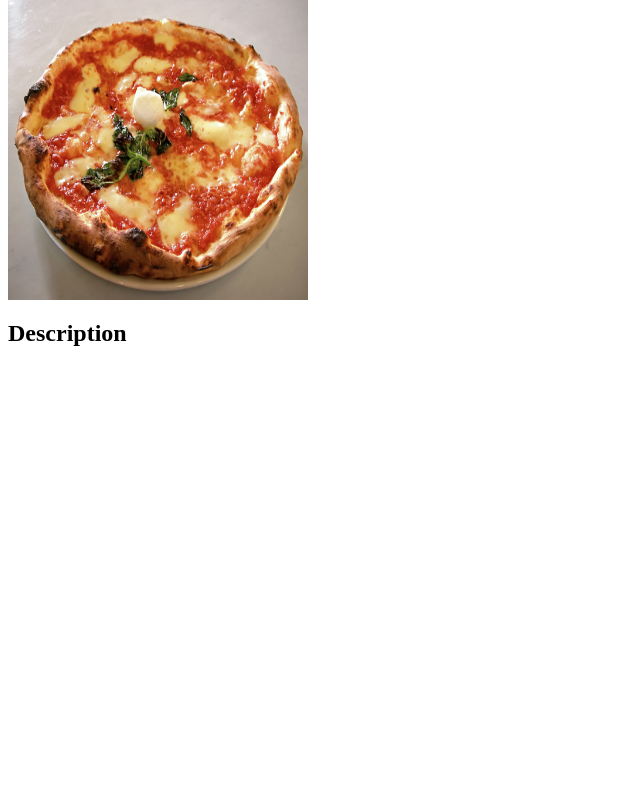
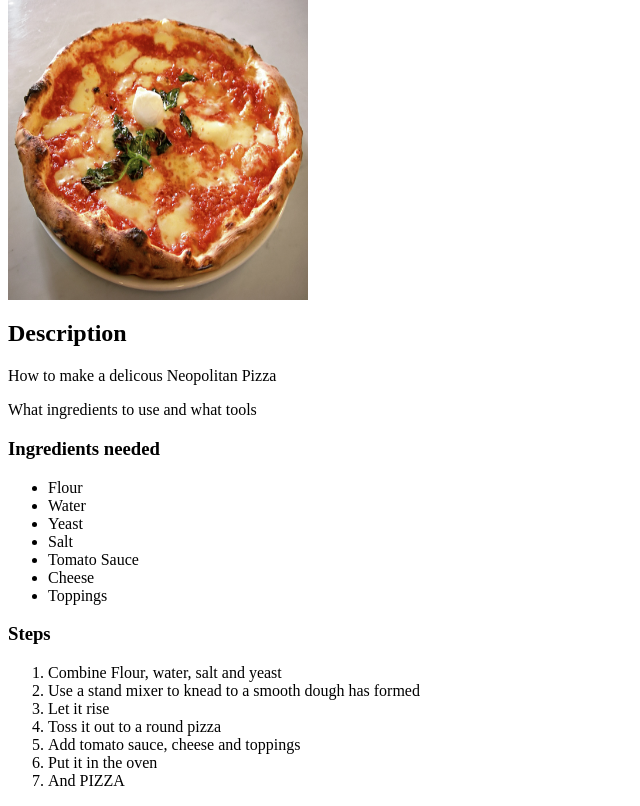
Before and after one commit to tkamundsen/odin-recipes, a plain HTML site: page recipes/neopolitan-pizza.html in a window 1280 px wide. Shown: the part 66-872 px from the top of the page, without its empty margins (0-640 px from the left). Before the commit the page ends 800 px from the top, so only its background shows below. Drawn offline with Linux system fonts and the light colour scheme.

Commit message:
Finished first recipe

```diff
--- a/recipes/neopolitan-pizza.html
+++ b/recipes/neopolitan-pizza.html
@@ -1,7 +1,32 @@
 <html>
+    <head>
+        <title>Italian Pizza</title>
+    </head>
 <body>
     <h1>Italian Pizza</h1>
     <img src="../images/pizza.jpg" alt="Picture of pizza" height="300" width="300"></a>
     <h2>Description</h2>
+    <p>How to make a delicous Neopolitan Pizza</p>
+    <p>What ingredients to use and what tools</p>
+    <h3>Ingredients needed</h3>
+    <ul>
+        <li>Flour</li>
+        <li>Water</li>
+        <li>Yeast</li>
+        <li>Salt</li>
+        <li>Tomato Sauce</li>
+        <li>Cheese</li>
+        <li>Toppings</li>
+    </ul>
+    <h3>Steps</h3>
+    <ol>
+        <li>Combine Flour, water, salt and yeast</li>
+        <li>Use a stand mixer to knead to a smooth dough has formed</li>
+        <li>Let it rise</li>
+        <li>Toss it out to a round pizza</li>
+        <li>Add tomato sauce, cheese and toppings</li>
+        <li>Put it in the oven</li>
+        <li>And PIZZA</li>
+    </ol>
 </body>
 </html>
```
